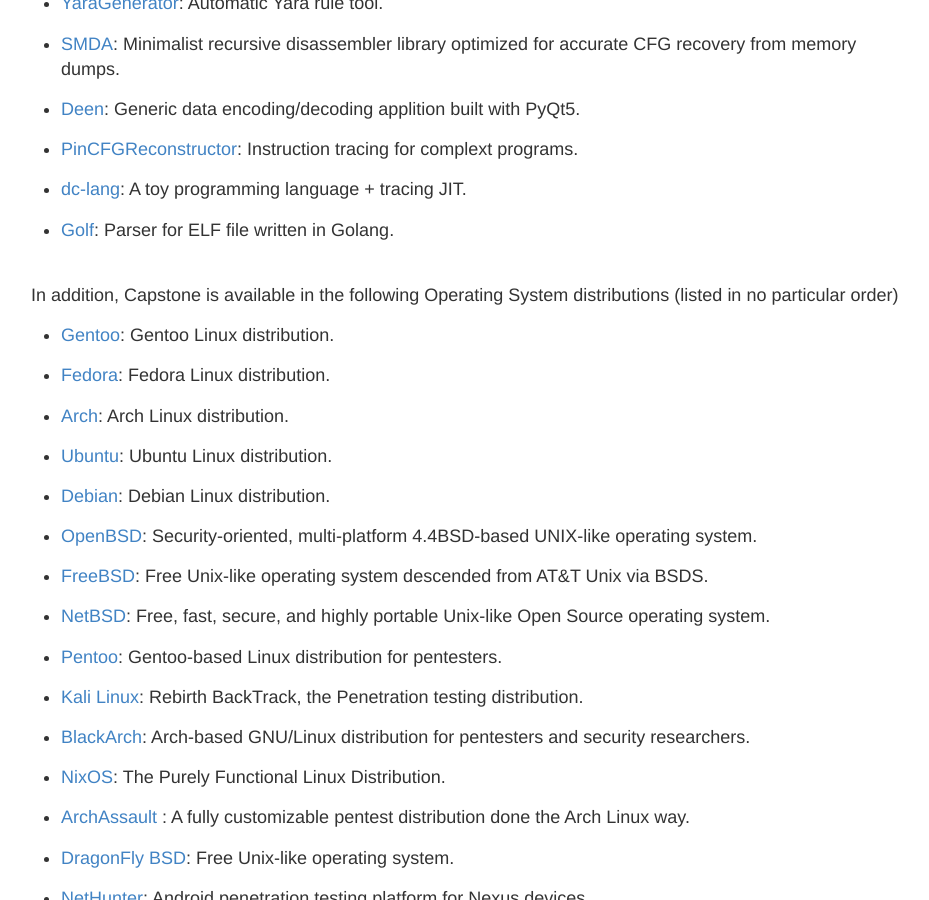
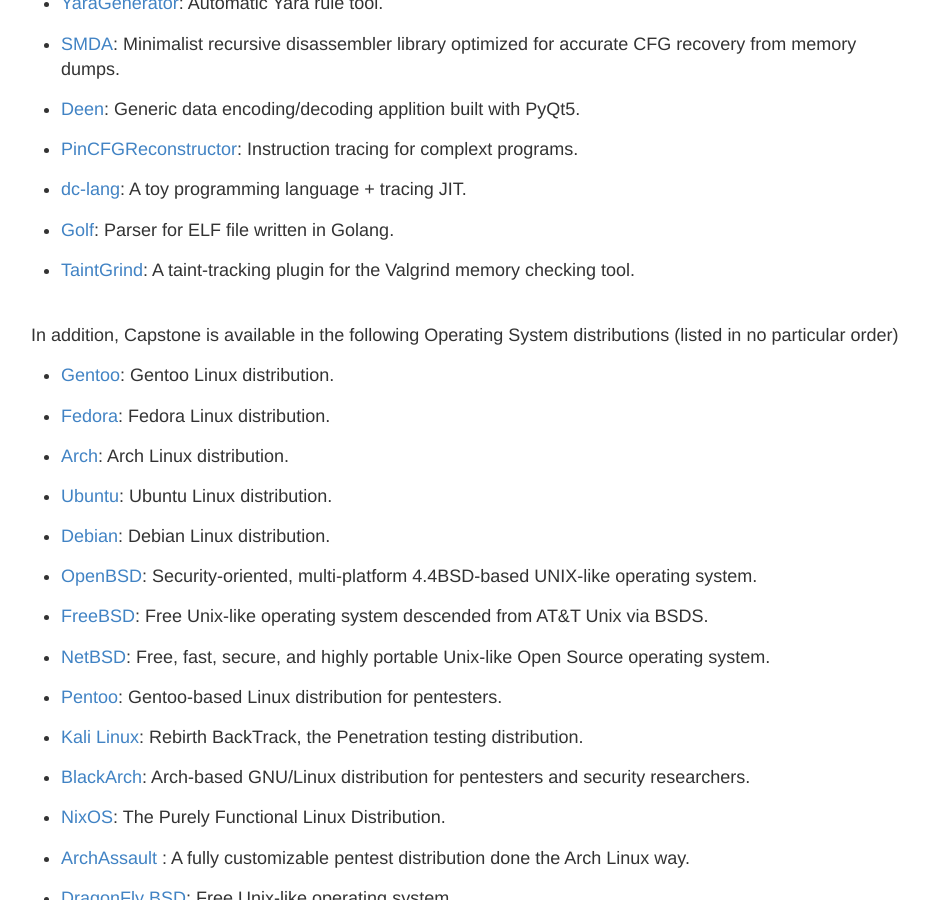
Before and after one commit to capstone-engine/capstone-engine.github.io, a Jekyll site: the page built from showcase.md, in a window 1280 px wide and 900 px high, scrolled down 16331 px. Shown: the whole window, without its empty margins (169-1098 px from the left). Built offline with Jekyll 4.4.1, drawn with Linux system fonts in a browser that asks for light colours; some of the changed lines change nothing that is shown.

Commit message:
showcase

```diff
--- a/showcase.md
+++ b/showcase.md
@@ -5,7 +5,7 @@
 
 ## Showcase
 
-In our knowledge, Capstone has been used by **393** following products (listed in no particular order).
+In our knowledge, Capstone has been used by **394** following products (listed in no particular order).
 
 - [Unicorn](http://www.unicorn-engine.org): Lightweight multi-arch, multi-platform CPU emulator framework.
 
@@ -796,6 +796,8 @@
 
 - [Golf](https://github.com/pspace/golf): Parser for ELF file written in Golang.
 
+- [TaintGrind](https://github.com/wmkhoo/taintgrind): A taint-tracking plugin for the Valgrind memory checking tool.
+
 <br>
 In addition, Capstone is available in the following Operating System distributions (listed in no particular order)
 
```
